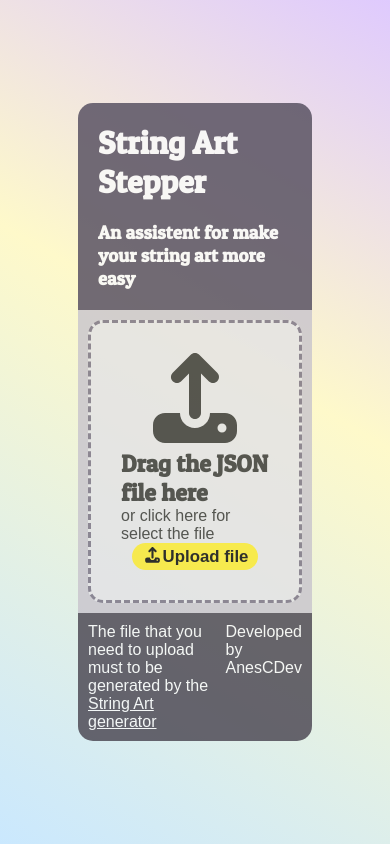
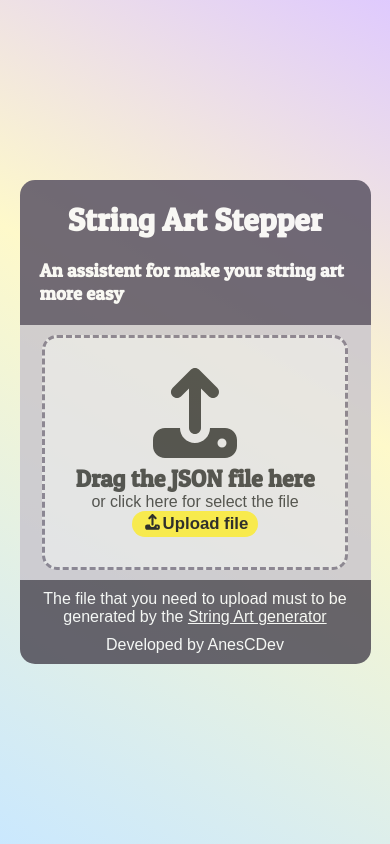
Before and after one commit to anescdev/string-art-stepper, a React (Vite) app: page / in a window 390 px wide. Built offline with nearby package versions, Linux system fonts and the light colour scheme; a web font is replaced by a local one.

Commit message:
Added responsive

```diff
--- a/src/App.css
+++ b/src/App.css
@@ -37,8 +37,16 @@ footer {
     display: flex;
     flex-flow: row nowrap;
     justify-content: space-between;
+    gap: var(--padding);
     z-index: 10;
 }
 p > a {
     color: var(--color-text-light);
 }
+@media screen and (max-width: 600px) {
+    footer {
+        flex-flow: column nowrap;
+        align-items: center;
+        text-align: center;
+    }
+}
--- a/src/components/step-viewer/step-viewer.module.css
+++ b/src/components/step-viewer/step-viewer.module.css
@@ -68,3 +68,18 @@
 .stepControls>button:nth-child(3) {
     color: var(--color-primary-400);
 }
+
+@media screen and (max-width: 600px) {
+    .viewer .step {
+        font-size: 80px;
+    }
+
+    .step .arrow,
+    .step .to {
+        font-size: 40px;
+    }
+
+    .stepControls button {
+        font-size: 28px;
+    }
+}
--- a/src/components/step-viewer/step-viewer.tsx
+++ b/src/components/step-viewer/step-viewer.tsx
@@ -58,9 +58,9 @@ export default function StepViewer({ step = 0, stepsData }: { step?: number, ste
                         exit={{ opacity: 0, x: direction.get() * -65 }}
                         transition={{ type: "spring", bounce: 0.25, visualDuration: 0.3 }}
                         onAnimationStart={() => animating.current = true} onAnimationComplete={() => animating.current = false}>
-                        <motion.span className="from">{steps[currentStep].from + 1}</motion.span>
-                        <motion.span>→</motion.span>
-                        <motion.span className="to">{steps[currentStep].to + 1}</motion.span>
+                        <motion.span className={styles.from}>{steps[currentStep].from + 1}</motion.span>
+                        <motion.span className={styles.arrow}>→</motion.span>
+                        <motion.span className={styles.to}>{steps[currentStep].to + 1}</motion.span>
                     </motion.div>
                 </AnimatePresence>
                 <button disabled={currentStep >= steps.length - 1} onClick={nextButton}><FontAwesomeIcon icon={faAngleRight} /></button>
--- a/src/components/string-art-form/string-art-form.module.css
+++ b/src/components/string-art-form/string-art-form.module.css
@@ -10,3 +10,7 @@
     width: fit-content;
     margin: var(--padding) auto auto auto;
 }
+
+.hide {
+    display: none;
+}
--- a/src/components/string-art-form/string-art-form.tsx
+++ b/src/components/string-art-form/string-art-form.tsx
@@ -22,7 +22,7 @@ export default function StringArtForm() {
       <FontAwesomeIcon icon={faUpload} size="6x" />
       <h2>Drag the JSON file here</h2>
       <p>or click here for select the file</p>
-      <input type="file" ref={fileInputRef} className="hide" onChange={onChangeFile} />
+      <input type="file" ref={fileInputRef} className={style.hide} onChange={onChangeFile} />
       <Button onClick={uploadFile} icon={faUpload} label="Upload file"/>
     </article>
   );
--- a/src/index.css
+++ b/src/index.css
@@ -70,10 +70,6 @@ h1, h2, h3, h4, h5, h6 {
     color: var(--color-text-dark);
 }
 
-.hide {
-    display: none;
-}
-
 #root {
     background: linear-gradient(30deg, #CAE8FE 0%, #FEF9CA 58%, #DFCAFE 100%);
     height: 100vh;
@@ -86,3 +82,9 @@ h1, h2, h3, h4, h5, h6 {
     padding: var(--padding);
     width: 60%;
 }
+
+@media screen and (max-width: 810px) {
+    #root > * {
+        width: 90%;
+    }
+}
```
